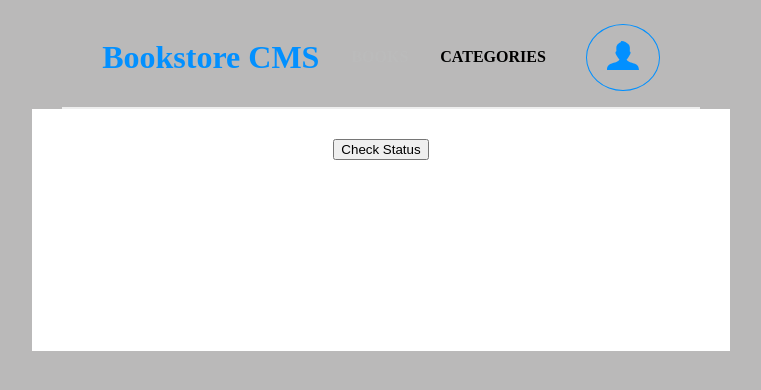
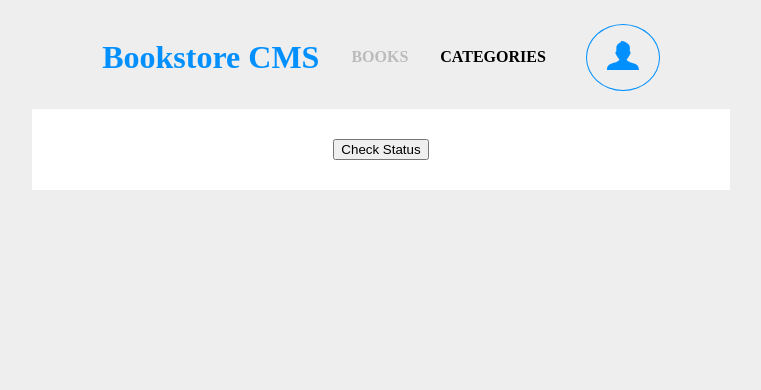
Before and after one commit to gids-dadi/the-bookstore-app, a React (Create React App) app: page /categories in a window 1280 px wide. Shown: the top 390 px of the page, without its empty margins (259-1020 px from the left). Built offline with nearby package versions, Linux system fonts and the light colour scheme; no server answers.

Commit message:
Add the styles

```diff
--- a/src/App.css
+++ b/src/App.css
@@ -3,12 +3,12 @@
 body {
   display: flex;
   justify-content: center;
-  background-color: #bab9b9;
-  /* align-items: center; */
+  background-color: #eeeeee;
 }
+
 .content {
   width: 100%;
-  height: 100%;
+  height: auto;
   display: flex;
   flex-direction: column;
   justify-self: center;
--- a/src/style/Book.css
+++ b/src/style/Book.css
@@ -43,6 +43,8 @@
 
 .block-l .btn-container {
   font-family: 'Roboto Slab', serif;
+  width: 100%;
+  display: flex;
 }
 
 .block-l button {
```
